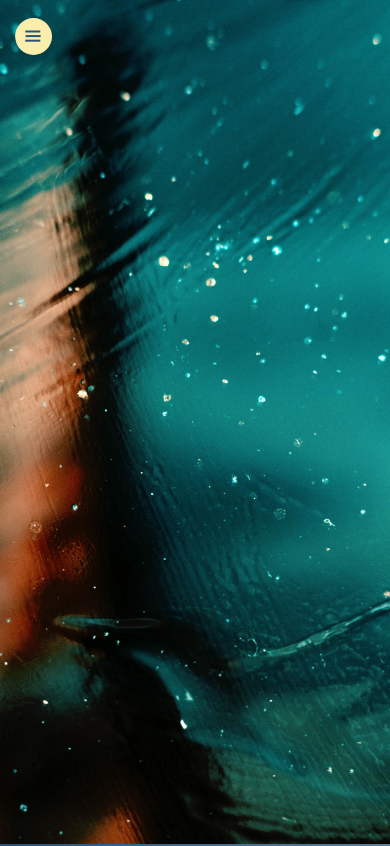
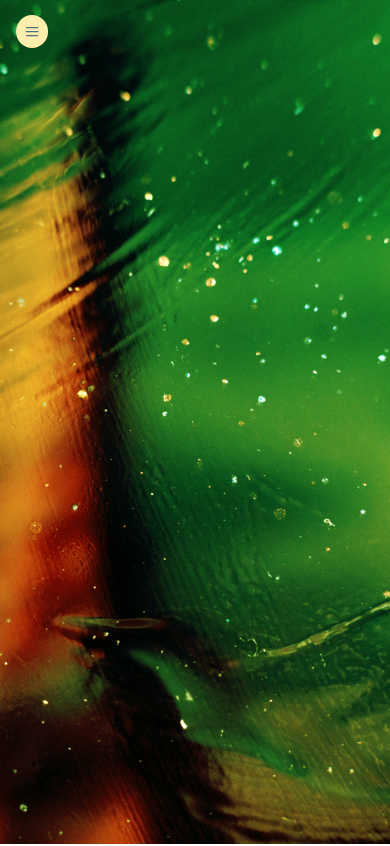
Before and after one commit to Beschuetzer/Portfolio, a React (Create React App) app: page / in a window 390 px wide. Shown: the top 846 px of the page. Built offline with nearby package versions, Linux system fonts and the light colour scheme.

Commit message:
Change breakpoints for more responsiveness

```diff
--- a/sass/abstracts/_mixins.scss
+++ b/sass/abstracts/_mixins.scss
@@ -38,13 +38,13 @@
     @mixin respond($breakpoint) {
         //the only screen condition prevents styles from applying if user prints out something
         @if $breakpoint == small-font {
-            @media only screen and (max-width: 26.25em){@content;}   //400px
+            @media only screen and (max-width: 30.5em){@content;}   //400px
         }
         @if $breakpoint == nav-break {
-            @media only screen and (max-width: 30.625em){@content;}   //490px
+            @media only screen and (max-width: 36.9375em){@content;}   //591px
         }
         @if $breakpoint == phone {
-            @media only screen and (max-width: 37.5em){@content;}   //600px
+            @media only screen and (max-width: 42.8125em){@content;}   //685px
         }
         @if $breakpoint == tab-port {
             @media only screen and (max-width: 56.25em){@content;}  //900px
--- a/sass/base/_base.scss
+++ b/sass/base/_base.scss
@@ -25,7 +25,7 @@
             font-size: 31.25%;
         }
         @include respond(small-font) {
-            font-size: 1.18vmin;
+            font-size: 1.03vmin;
         }
         box-sizing: border-box;
 
@@ -44,7 +44,7 @@
 
     #root {
         display: grid;
-        grid-template-rows: max-content min-content 40vw repeat(3, min-content);
+        // grid-template-rows: max-content min-content 40vw repeat(3, min-content);
         grid-template-columns:
             [sidebar-start] 8rem
             [sidebar-end full-start] minmax(6rem, 1fr)
--- a/sass/layout/_navigation.scss
+++ b/sass/layout/_navigation.scss
@@ -15,13 +15,13 @@ $navbar-box-shadow-color: rgba($color-black, .2);
   border-radius: $navbar__item-border-radius 0 0 $navbar__item-border-radius;
   position: fixed;
   top: $default-font-size * 2;
-  left: $default-font-size * 2;
+  left: $default-font-size * 2.5;
   font-size: $default-font-size * 1.5;
   text-align: center;
   display: flex;
   align-items: center;
 
-  transition: all .1s 10s ease;
+  // transition: all .1s 10s ease;
 
   // &::before {
   //   content: '';
--- a/sass/pages/_home.scss
+++ b/sass/pages/_home.scss
@@ -4,33 +4,38 @@
 
   background-image:
     linear-gradient(to right,
-      rgba($color-primary-2, .75) 0%,
-      rgba($color-primary-2, .75) 50%,
-      rgba($color-primary-2, .75) 50%,
+      rgba($color-primary-3, .75) 0%,
+      rgba($color-primary-3, .75) 50%,
+      rgba($color-primary-3, .75) 50%,
     ),
     url('imgs/background-2.jpg');
   background-position: center;
   background-size: cover;
   background-blend-mode: color-burn;
 
-  &__portrait {
-    position: absolute;
-    bottom: 0%;
-    left: 50%;
-    transform: translate(-50%, -50%);
-    width: 50%;
+  // &__portrait {
+  //   position: absolute;
+  //   bottom: 0%;
+  //   left: 50%;
+  //   transform: translate(-50%, 0%);
+  //   width: 100%;
+  //   height: 100%;
 
-    background-image:
-      linear-gradient(to right,
-      rgba($color-primary-1, .75) 0%,
-      rgba($color-primary-1, .75) 50%,
-      rgba($color-primary-1, .15) 50%,
-    ),
-    url('imgs/background-1.jpg');
-    // & img {
-    //   width: 100%;
-    //   filter: saturate(0);
-    // }
-  }
+  //   background-image:
+  //   //   linear-gradient(to right,
+  //   //   rgba($color-primary-1, .75) 0%,
+  //   //   rgba($color-primary-2, .75) 50%,
+  //   //   rgba($color-primary-3, .15) 50%,
+  //   // ),
+  //   url('imgs/self-2.png');
+  //   filter: saturate(0%);
+  //   background-position: center;
+  //   background-size: cover;
+  //   background-blend-mode: saturation;
+  //   // & img {
+  //   //   width: 100%;
+  //   //   filter: saturate(0);
+  //   // }
+  // }
 
 }
--- a/src/components/App.js
+++ b/src/components/App.js
@@ -27,7 +27,7 @@ const App = () => {
 
                 </Switch>
             </main>
-            <Footer/>
+            {/* <Footer/> */}
         </Router>
     );
 }
--- a/src/css/style.css
+++ b/src/css/style.css
@@ -26,19 +26,19 @@ html {
     font-size: 43.75%;
   }
 }
-@media only screen and (max-width: 37.5em) {
+@media only screen and (max-width: 42.8125em) {
   html {
     font-size: 37.5%;
   }
 }
-@media only screen and (max-width: 30.625em) {
+@media only screen and (max-width: 36.9375em) {
   html {
     font-size: 31.25%;
   }
 }
-@media only screen and (max-width: 26.25em) {
+@media only screen and (max-width: 30.5em) {
   html {
-    font-size: 1.18vmin;
+    font-size: 1.03vmin;
   }
 }
 
@@ -53,7 +53,6 @@ body {
 
 #root {
   display: grid;
-  grid-template-rows: max-content min-content 40vw repeat(3, min-content);
   grid-template-columns: [sidebar-start] 8rem [sidebar-end full-start] minmax(6rem, 1fr) [center-start] repeat(8, [col-start] minmax(min-content, 14rem) [col-end]) [center-end] minmax(6rem, 1fr) [full-end grid-end];
 }
 
@@ -207,7 +206,7 @@ body {
     padding: 0 3rem;
   }
 }
-@media only screen and (max-width: 37.5em) {
+@media only screen and (max-width: 42.8125em) {
   .row {
     margin: 0;
     max-width: 100%;
@@ -262,12 +261,11 @@ body {
   border-radius: 16rem 0 0 16rem;
   position: fixed;
   top: 3.2rem;
-  left: 3.2rem;
+  left: 4rem;
   font-size: 2.4rem;
   text-align: center;
   display: flex;
   align-items: center;
-  transition: all 0.1s 10s ease;
 }
 .navbar__menu {
   width: 8rem;
@@ -446,18 +444,10 @@ body {
 .home {
   height: 100vh;
   width: 100vw;
-  background-image: linear-gradient(to right, rgba(138, 196, 208, 0.75) 0%, rgba(138, 196, 208, 0.75) 50%, rgba(138, 196, 208, 0.75) 50%), url("imgs/background-2.jpg");
+  background-image: linear-gradient(to right, rgba(244, 209, 96, 0.75) 0%, rgba(244, 209, 96, 0.75) 50%, rgba(244, 209, 96, 0.75) 50%), url("imgs/background-2.jpg");
   background-position: center;
   background-size: cover;
   background-blend-mode: color-burn;
 }
-.home__portrait {
-  position: absolute;
-  bottom: 0%;
-  left: 50%;
-  transform: translate(-50%, -50%);
-  width: 50%;
-  background-image: linear-gradient(to right, rgba(40, 82, 122, 0.75) 0%, rgba(40, 82, 122, 0.75) 50%, rgba(40, 82, 122, 0.15) 50%), url("imgs/background-1.jpg");
-}
 
 /*# sourceMappingURL=style.css.map */
```
Also changed, not shown: todos.csv, 1 other file (tests, documents, lock files or other folders).
